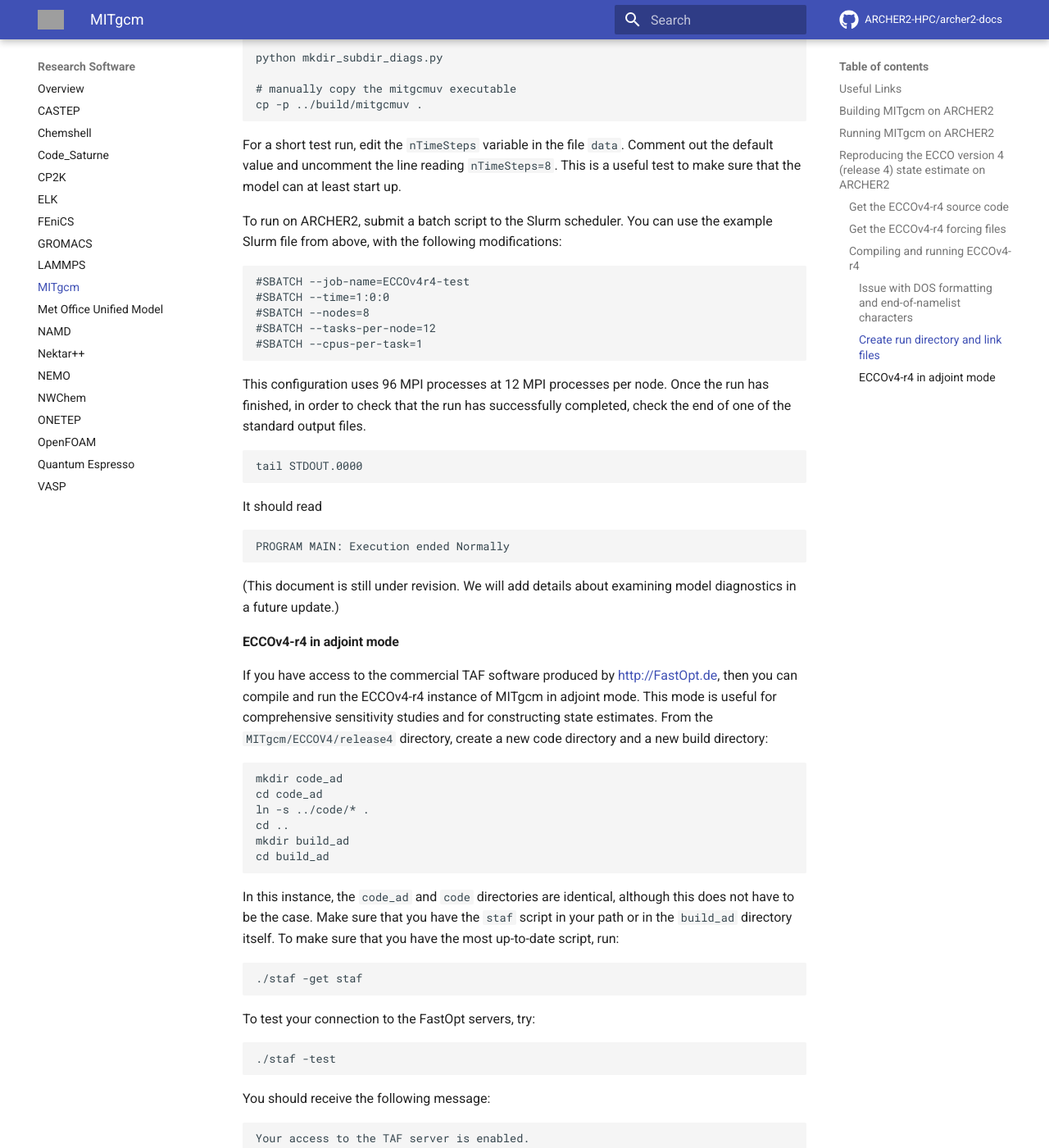
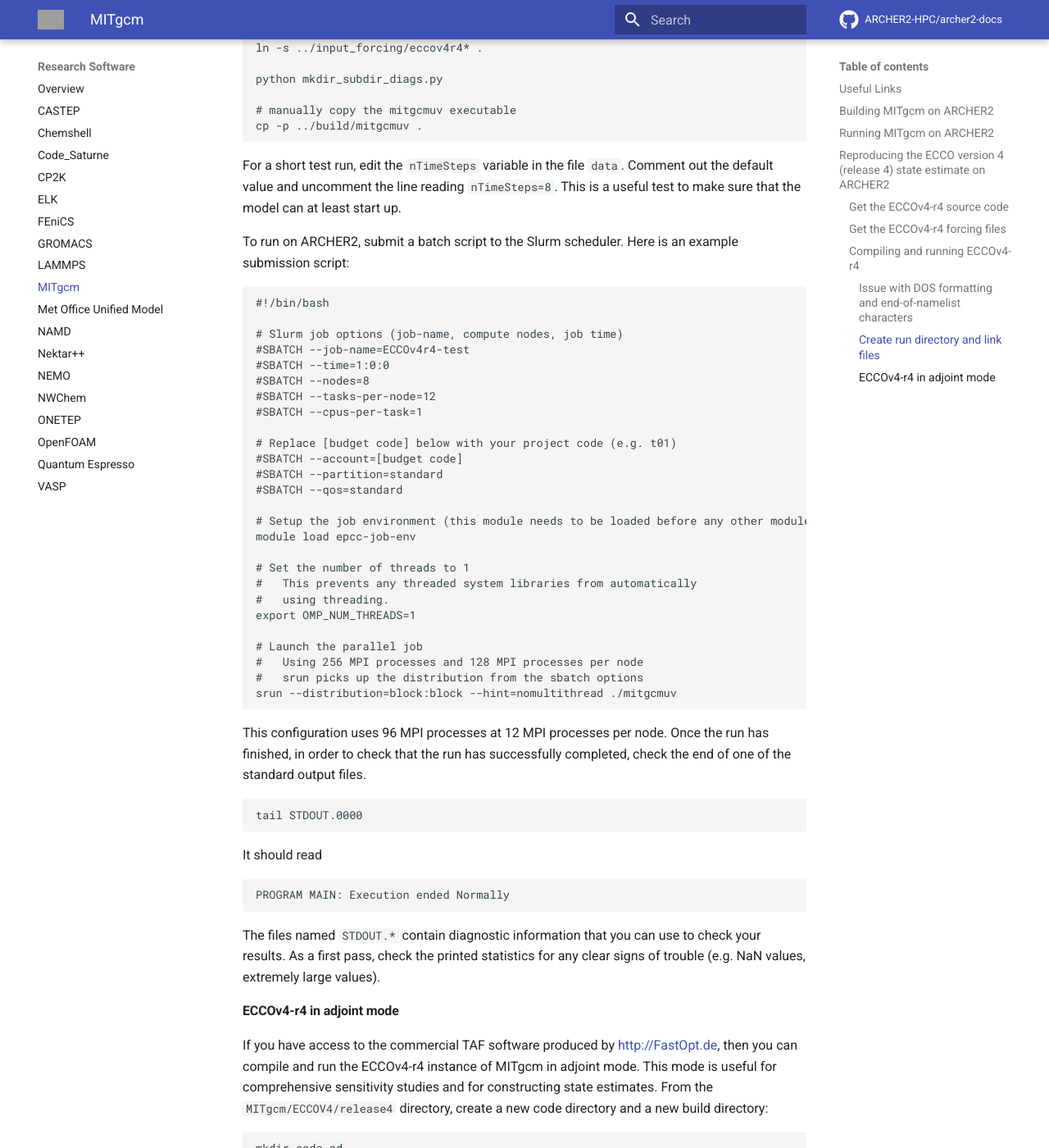
Before and after one commit to ARCHER2-HPC/archer2-docs, an MkDocs documentation site: the page built from docs/research-software/mitgcm/mitgcm.md, in a window 1280 px wide and 1400 px high, scrolled down 4720 px. Shown: the whole window at 82% size. Built offline with MkDocs 1.6.1 and Material for MkDocs 9.7.7, drawn with Linux system fonts in a browser that asks for light colours; comment, search, counter and statistics services are not loaded; some of the changed text lies outside the part shown; grey boxes are pictures that could not be loaded.

Commit message:
Update MITgcm documentation
I have made some modifications based on user feedback. Some sections were confusing or not obvious. Hopefully these edits make the procedures a bit easier to understand.

```diff
--- a/docs/research-software/mitgcm/mitgcm.md
+++ b/docs/research-software/mitgcm/mitgcm.md
@@ -33,10 +33,10 @@
 
 For working with large executables (e.g. adjoint configurations), edit the build options file to include the lines:
 
-    FFLAGS="$FFLAGS -mcmodel=medium"
-    CFLAGS="$CFLAGS -mcmodel=medium"
+    FFLAGS="$FFLAGS -mcmodel=large"
+    CFLAGS="$CFLAGS -mcmodel=large"
 
-When you are building your code with this optfile, use the GNU
+You can also use `-mcmodel=medium` for a lower-memory options. When you are building your code with this optfile, use the GNU
 environment with
 
     module restore PrgEnv-gnu
@@ -195,13 +195,34 @@
 
 For a short test run, edit the ``nTimeSteps`` variable in the file ``data``. Comment out the default value and uncomment the line reading ``nTimeSteps=8``. This is a useful test to make sure that the model can at least start up.
 
-To run on ARCHER2, submit a batch script to the Slurm scheduler. You can use the example Slurm file from above, with the following modifications:
+To run on ARCHER2, submit a batch script to the Slurm scheduler. Here is an example submission script:
 
+    #!/bin/bash
+
+    # Slurm job options (job-name, compute nodes, job time)
     #SBATCH --job-name=ECCOv4r4-test
     #SBATCH --time=1:0:0
     #SBATCH --nodes=8
     #SBATCH --tasks-per-node=12
     #SBATCH --cpus-per-task=1
+
+    # Replace [budget code] below with your project code (e.g. t01)
+    #SBATCH --account=[budget code]
+    #SBATCH --partition=standard
+    #SBATCH --qos=standard
+
+    # Setup the job environment (this module needs to be loaded before any other modules)
+    module load epcc-job-env
+
+    # Set the number of threads to 1
+    #   This prevents any threaded system libraries from automatically
+    #   using threading.
+    export OMP_NUM_THREADS=1
+
+    # Launch the parallel job
+    #   Using 256 MPI processes and 128 MPI processes per node
+    #   srun picks up the distribution from the sbatch options
+    srun --distribution=block:block --hint=nomultithread ./mitgcmuv
 
 This configuration uses 96 MPI processes at 12 MPI processes per node. Once the run has finished, in order to check that the run has successfully completed, check the end of one of the standard output files.
 
@@ -211,7 +232,7 @@
 
     PROGRAM MAIN: Execution ended Normally
 
-(This document is still under revision. We will add details about examining model diagnostics in a future update.)
+The files named `STDOUT.*` contain diagnostic information that you can use to check your results. As a first pass, check the printed statistics for any clear signs of trouble (e.g. NaN values, extremely large values).
 
 #### ECCOv4-r4 in adjoint mode
 
@@ -256,6 +277,4 @@
     # manually copy the mitgcmuv executable
     cp -p ../build_ad/mitgcmuv_ad .
 
-To run the model, change the name of the executable in the Slurm submission script; everything else should be the same as in the forward case.
-
-(More details on verification will be added in a future documentation update)
+To run the model, change the name of the executable in the Slurm submission script; everything else should be the same as in the forward case. As above, at the end of the run you should have a set of `STDOUT.*` files that you can examine for any obvious problems.
```
